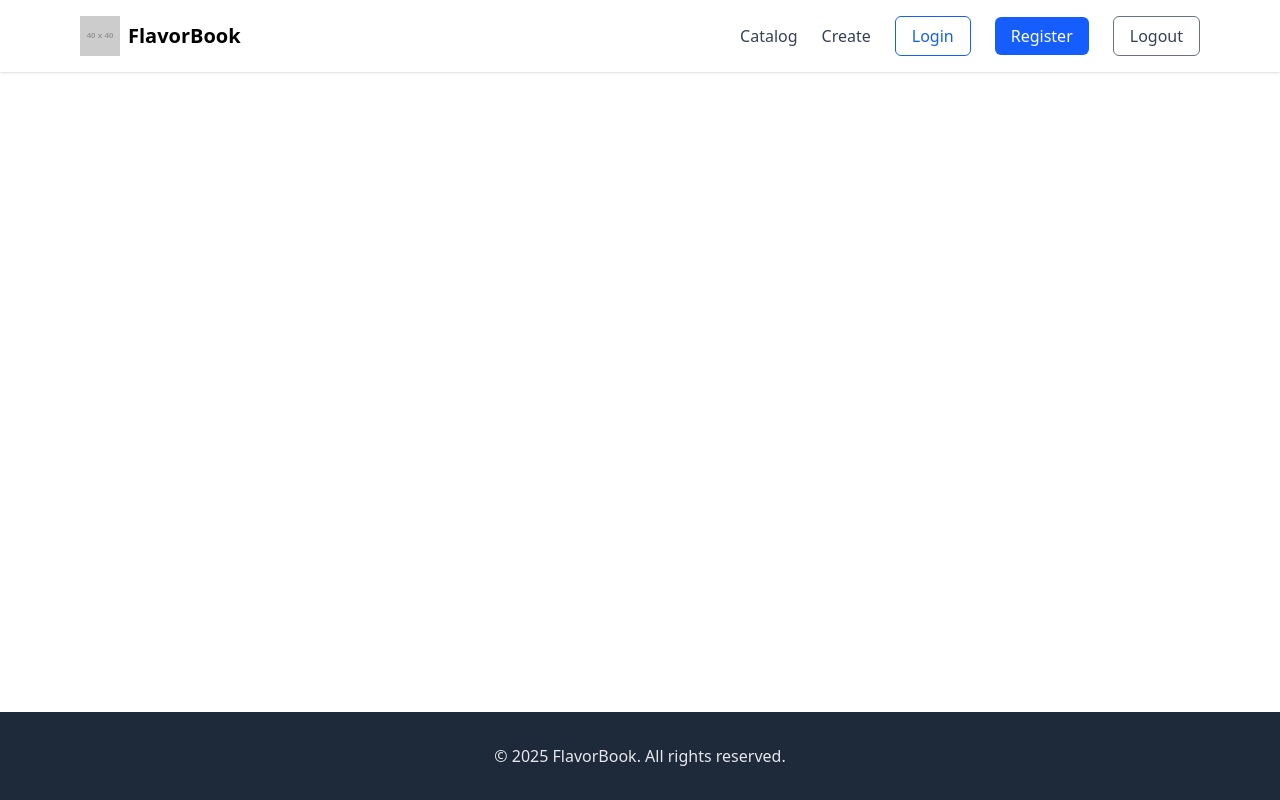
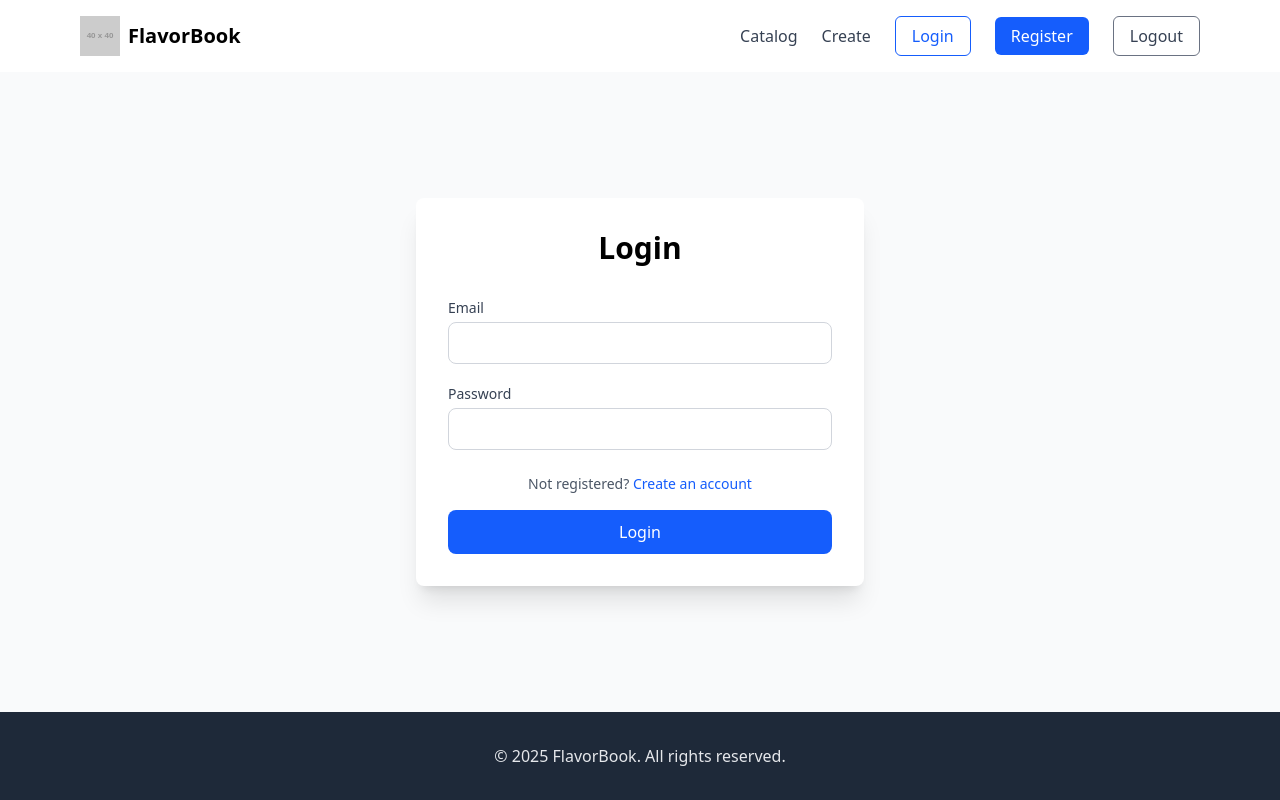
Before and after one commit to valerig1/flavor-book-react-softuni, a React (Vite) app in the folder client/: page /login in a window 1280 px wide. Built offline with nearby package versions, Linux system fonts and the light colour scheme.

Commit message:
Add login form component

```diff
--- a/client/src/App.jsx
+++ b/client/src/App.jsx
@@ -2,6 +2,7 @@ import { Route, Routes } from "react-router"
 import Footer from "./components/footer/Footer"
 import Header from "./components/header/Header"
 import Home from "./components/home/Home"
+import Login from "./components/login/Login"
 
 function App() {
 
@@ -14,6 +15,7 @@ function App() {
 
         <Routes>
           <Route path="/" element={<Home />} />
+          <Route path="/login" element={<Login />} />
 
         </Routes>
       </main>
--- /dev/null
+++ b/client/src/components/login/Login.jsx
@@ -0,0 +1,49 @@
+import { Link } from "react-router";
+
+export default function Login() {
+    return (
+        <div className="flex justify-center items-center min-h-[80vh] bg-gray-50">
+            <div className="w-full max-w-md bg-white p-8 rounded-lg shadow-xl">
+                <h2 className="text-3xl font-bold text-center mb-8">Login</h2>
+
+                <form>
+                    {/* Email */}
+                    <div className="mb-5">
+                        <label className="block text-gray-700 text-sm mb-1">Email</label>
+                        <input
+                            type="email"
+                            className="w-full px-4 py-2 border border-gray-300 rounded-lg focus:outline-none focus:ring focus:ring-blue-200"
+                            required
+                        />
+                    </div>
+
+                    {/* Password */}
+                    <div className="mb-6">
+                        <label className="block text-gray-700 text-sm mb-1">Password</label>
+                        <input
+                            type="password"
+                            className="w-full px-4 py-2 border border-gray-300 rounded-lg focus:outline-none focus:ring focus:ring-blue-200"
+                            required
+                        />
+                    </div>
+
+                    {/* Not registered link */}
+                    <p className="text-center text-sm text-gray-600 mb-4">
+                        Not registered?{" "}
+                        <Link to="/register" className="text-blue-600 hover:underline">
+                            Create an account
+                        </Link>
+                    </p>
+
+                    {/* Login Button */}
+                    <button
+                        type="submit"
+                        className="w-full bg-blue-600 text-white py-2.5 rounded-lg hover:bg-blue-700 transition"
+                    >
+                        Login
+                    </button>
+                </form>
+            </div>
+        </div>
+    );
+}
```
